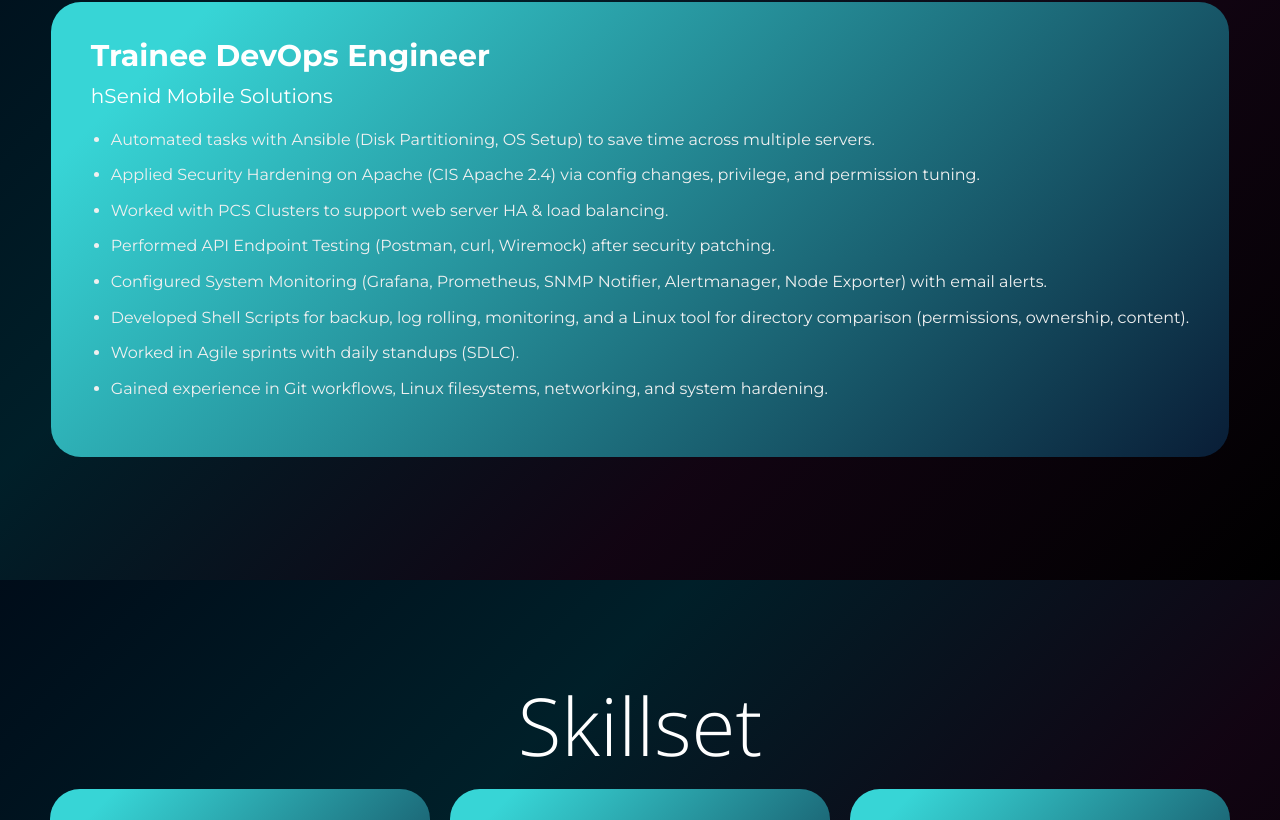
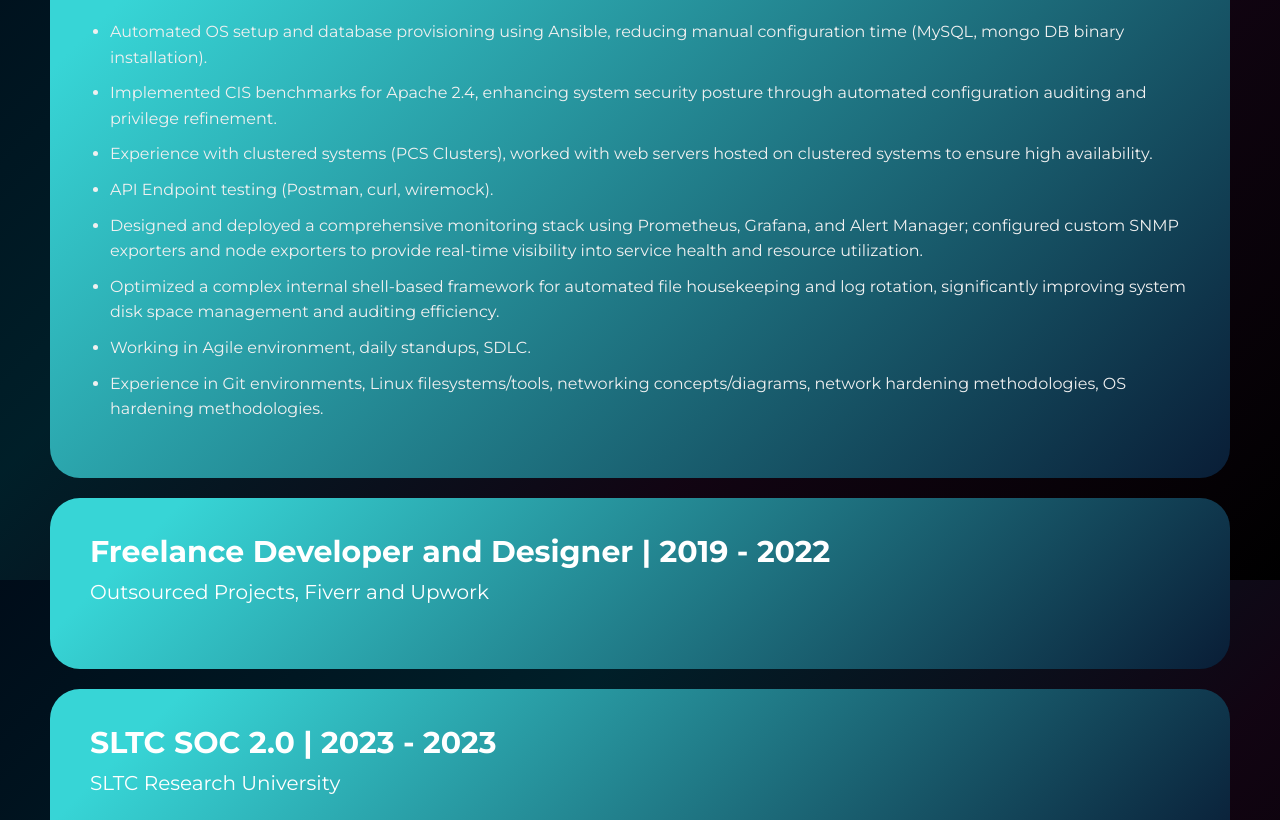
Before and after one commit to thanurarukshan/React-Portfolio-V2.0, a React (Create React App) app: page / in a window 1280 px wide. Shown: the part 1820-2640 px from the top of the page. Built offline with nearby package versions, Linux system fonts and the light colour scheme.

Commit message:
2026 March update

```diff
--- a/src/Aboutme.js
+++ b/src/Aboutme.js
@@ -3,7 +3,7 @@
 import React, { useEffect } from "react";
 import AOS from "aos";
 import "aos/dist/aos.css";
-import New from "./assets/2026New.pdf"; // cv
+import New from "./assets/2026New2.pdf"; // cv
 function Aboutme() {
   const handleDownloadCV = () => {
     window.open(New);
@@ -22,7 +22,7 @@
         alt="Me"
       />
       <span className="Aboutme-aboutme" data-aos="fade-up">
-        Aboutme
+        About Me
       </span>
       <span className="Aboutme-dis" data-aos="fade-up">
       Dedicated, passionate about IT, self-motivated, always try new things, fast learner, adapt quickly and<br/><span className="Aboutme-dis-word">seeking opportunities</span>
--- a/src/Experience.css
+++ b/src/Experience.css
@@ -33,7 +33,7 @@
 .Skillset-skill-des-experience {
   max-width: 1200px !important;
   display: flex;
-  grid-template-columns: repeat(1, 1fr);
+  flex-direction: column;
 }
 
 .Skillset-skill-des-experience div {
--- a/src/data/certifications.json
+++ b/src/data/certifications.json
@@ -1,6 +1,7 @@
 [
-  { "title": "AWS Academy – Cloud Foundations", "issuer": "AWS" },
+  { "title": "AWS Academy \u2013 Cloud Foundations", "issuer": "AWS" },
   { "title": "Introduction to Containers, Docker, Kubernetes and OpenShift", "issuer": "Coursera" },
+  { "title": "Continuous Integration and Continuous Delivery (CI/CD)", "issuer": "Coursera" },
   { "title": "Containers and Kubernetes Essentials", "issuer": "Coursera" },
   { "title": "Linux for Developers", "issuer": "Coursera" },
   { "title": "Cloud Computing Foundations", "issuer": "Great Learning" },
--- a/src/data/experiences.json
+++ b/src/data/experiences.json
@@ -1,17 +1,29 @@
 [
   {
-    "title": "Trainee DevOps Engineer",
+    "title": "Trainee DevOps Engineer | 2024 July \u2013 2025 January",
     "company": "hSenid Mobile Solutions",
     "link": "https://www.linkedin.com/company/hsenid-mobile-solutions/posts/?feedView=all",
     "details": [
-      "Automated tasks with Ansible (Disk Partitioning, OS Setup) to save time across multiple servers.",
-      "Applied Security Hardening on Apache (CIS Apache 2.4) via config changes, privilege, and permission tuning.",
-      "Worked with PCS Clusters to support web server HA & load balancing.",
-      "Performed API Endpoint Testing (Postman, curl, Wiremock) after security patching.",
-      "Configured System Monitoring (Grafana, Prometheus, SNMP Notifier, Alertmanager, Node Exporter) with email alerts.",
-      "Developed Shell Scripts for backup, log rolling, monitoring, and a Linux tool for directory comparison (permissions, ownership, content).",
-      "Worked in Agile sprints with daily standups (SDLC).",
-      "Gained experience in Git workflows, Linux filesystems, networking, and system hardening."
+      "Automated OS setup and database provisioning using Ansible, reducing manual configuration time (MySQL, mongo DB binary installation).",
+      "Implemented CIS benchmarks for Apache 2.4, enhancing system security posture through automated configuration auditing and privilege refinement.",
+      "Experience with clustered systems (PCS Clusters), worked with web servers hosted on clustered systems to ensure high availability.",
+      "API Endpoint testing (Postman, curl, wiremock).",
+      "Designed and deployed a comprehensive monitoring stack using Prometheus, Grafana, and Alert Manager; configured custom SNMP exporters and node exporters to provide real-time visibility into service health and resource utilization.",
+      "Optimized a complex internal shell-based framework for automated file housekeeping and log rotation, significantly improving system disk space management and auditing efficiency.",
+      "Working in Agile environment, daily standups, SDLC.",
+      "Experience in Git environments, Linux filesystems/tools, networking concepts/diagrams, network hardening methodologies, OS hardening methodologies."
     ]
+  },
+  {
+    "title": "Freelance Developer and Designer | 2019 - 2022",
+    "company": "Outsourced Projects, Fiverr and Upwork",
+    "link": "",
+    "details": []
+  },
+  {
+    "title": "SLTC SOC 2.0 | 2023 - 2023",
+    "company": "SLTC Research University",
+    "link": "",
+    "details": []
   }
 ]
--- a/src/data/portfolioData.js
+++ b/src/data/portfolioData.js
@@ -48,7 +48,7 @@
         resumeLink: resume,
     },
     footer: {
-        copyright: "Copyright © 2025 | All Rights Reserved.",
+        copyright: "Copyright © 2026 | All Rights Reserved.",
         message: "Thanks for Visit"
     },
     header: {
--- a/src/data/projects.json
+++ b/src/data/projects.json
@@ -1,27 +1,33 @@
 [
   {
-    "title": "Linux RHEL Server Setup & Hardening",
-    "tech": "Ansible, Linux (RHEL), Network Configuration, System Tuning",
-    "description": "An automated approach to configuring, managing, and monitoring network and system settings on multiple Linux servers with a focus on security hardening.",
+    "title": "Linux RHEL Server Setup",
+    "tech": "Ansible, Linux, Network Configuration, System Tuning, Server Partitioning",
+    "description": "An automated approach to configuring, managing, and monitoring network and system settings on multiple Linux servers.",
     "link": "https://github.com/thanurarukshan/Linux_RHEL_Server_Setup"
   },
   {
+    "title": "Diff-Pro (A tool to Advanced File Comparison)",
+    "tech": "Shell Scripting, Linux",
+    "description": "A Linux-based tool for advanced file comparison. Used existing tool \u201cdiff\u201d and extend its functionality to walk through directories and find permission, ownership, content differences.",
+    "link": "https://github.com/thanurarukshan/diff-PRO"
+  },
+  {
     "title": "DocRecords (Multiple Deployments)",
-    "tech": "K3s, Docker, Docker Compose, React JS, Node JS, Microservices",
-    "description": "A microservices-based application featuring complex orchestration across multiple environments including Kubernetes (K3s), Docker Compose, and local setups.",
+    "tech": "Microservices Architecture, ReactJS, NodeJS, ExpressJS, Docker, Docker Compose, K3s",
+    "description": "A microservices based application with multiple deployments.",
     "link": "https://github.com/thanurarukshan?tab=repositories&q=DocRecords"
   },
   {
-    "title": "Portfolio with CD Pipeline",
-    "tech": "React JS, GitHub Actions, Firebase Hosting, JavaScript",
-    "description": "A high-performance portfolio website with a fully automated Continuous Deployment (CD) pipeline to streamline updates and hosting.",
-    "link": "https://github.com/thanurarukshan/React-Portfolio-V2.0"
+    "title": "SkillNet \u2013 ML Powered Networking Platform",
+    "tech": "Next.JS, Node.JS, MySQL, ML, Postman, Docker, Docker Compose, AWS",
+    "description": "A multi service application which connected to multiple ML models which serves as APIs. Hosted on AWS.",
+    "link": "https://github.com/thanurarukshan/SkillNet"
   },
   {
-    "title": "Diff-Pro | Advanced File Comparison",
-    "tech": "Shell Scripting, Linux",
-    "description": "A Linux-based tool designed for advanced file and directory structure comparison across local or remote servers.",
-    "link": "https://github.com/thanurarukshan/diff-PRO"
+    "title": "Portfolio with CD Pipeline",
+    "tech": "React JS, JavaScript, HTML, CSS, Firebase Hosting",
+    "description": "GitHub Actions Pipeline to trigger on git push and deploy on production.",
+    "link": "https://github.com/thanurarukshan/React-Portfolio-V2.0"
   },
   {
     "title": "Property Selling Web App",
--- a/src/data/skills.json
+++ b/src/data/skills.json
@@ -11,6 +11,7 @@
       "Docker Compose",
       "Kubernetes",
       "Ansible",
+      "Terraform",
       "OpenShift",
       "CI",
       "CD",
@@ -42,8 +43,8 @@
     "title": "Machine Learning",
     "items": [
       "Python (NumPy, Pandas)",
-      "TensorFlow",
-      "Data visualization"
+      "Tensorflow",
+      "Data Visualization"
     ]
   },
   {
```
Also changed, not shown: 1 other file (tests, documents, lock files or other folders).
